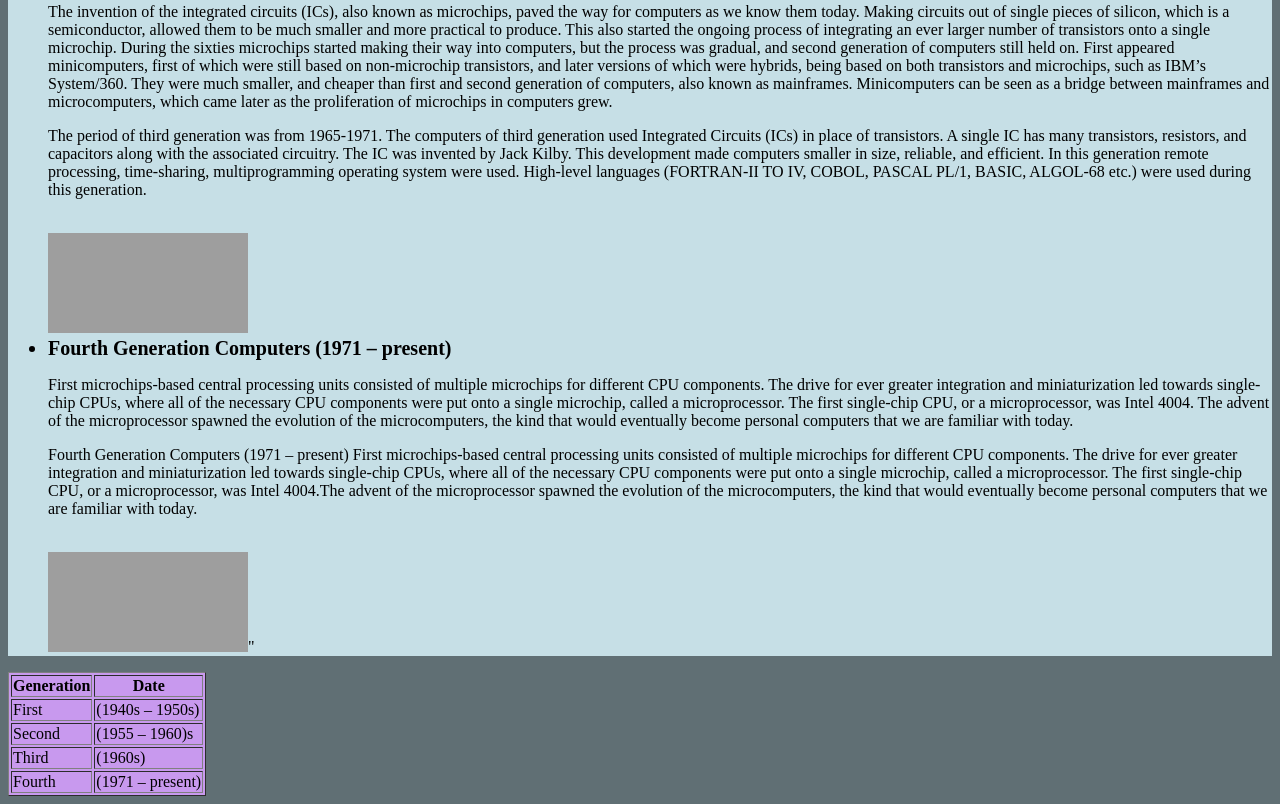
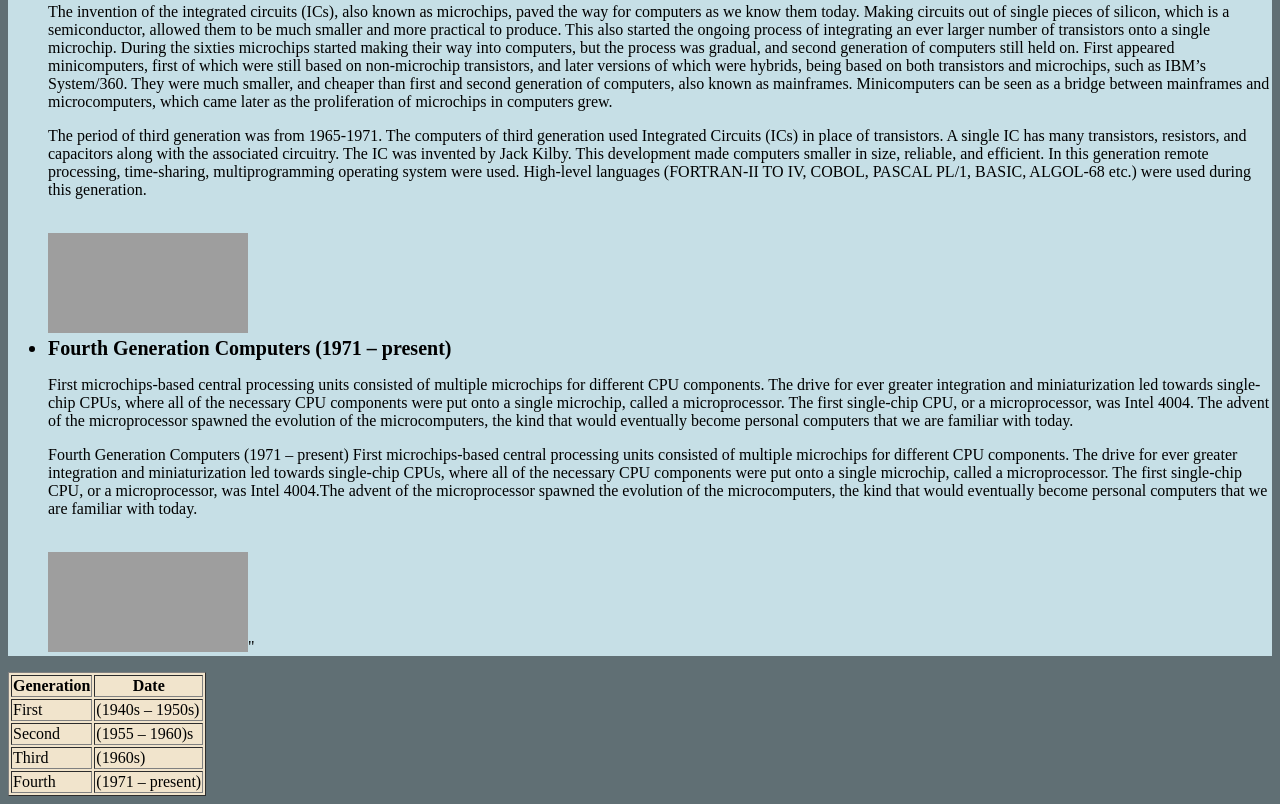
Before and after one commit to Zoe469/Reasearch, a plain HTML site: page index.html in a window 1280 px wide. Shown: the part 808-1612 px from the top of the page. Drawn offline with Linux system fonts and the light colour scheme; grey boxes are pictures that could not be loaded.

Commit message:
Update index.html

```diff
--- a/index.html
+++ b/index.html
@@ -17,7 +17,7 @@
                 background-color:rgb(34, 224, 224);
             }
 
-            table{background-color:rgb(200, 153, 238);
+            table{background-color:rgb(241, 228, 204);
 
             }
 
```
